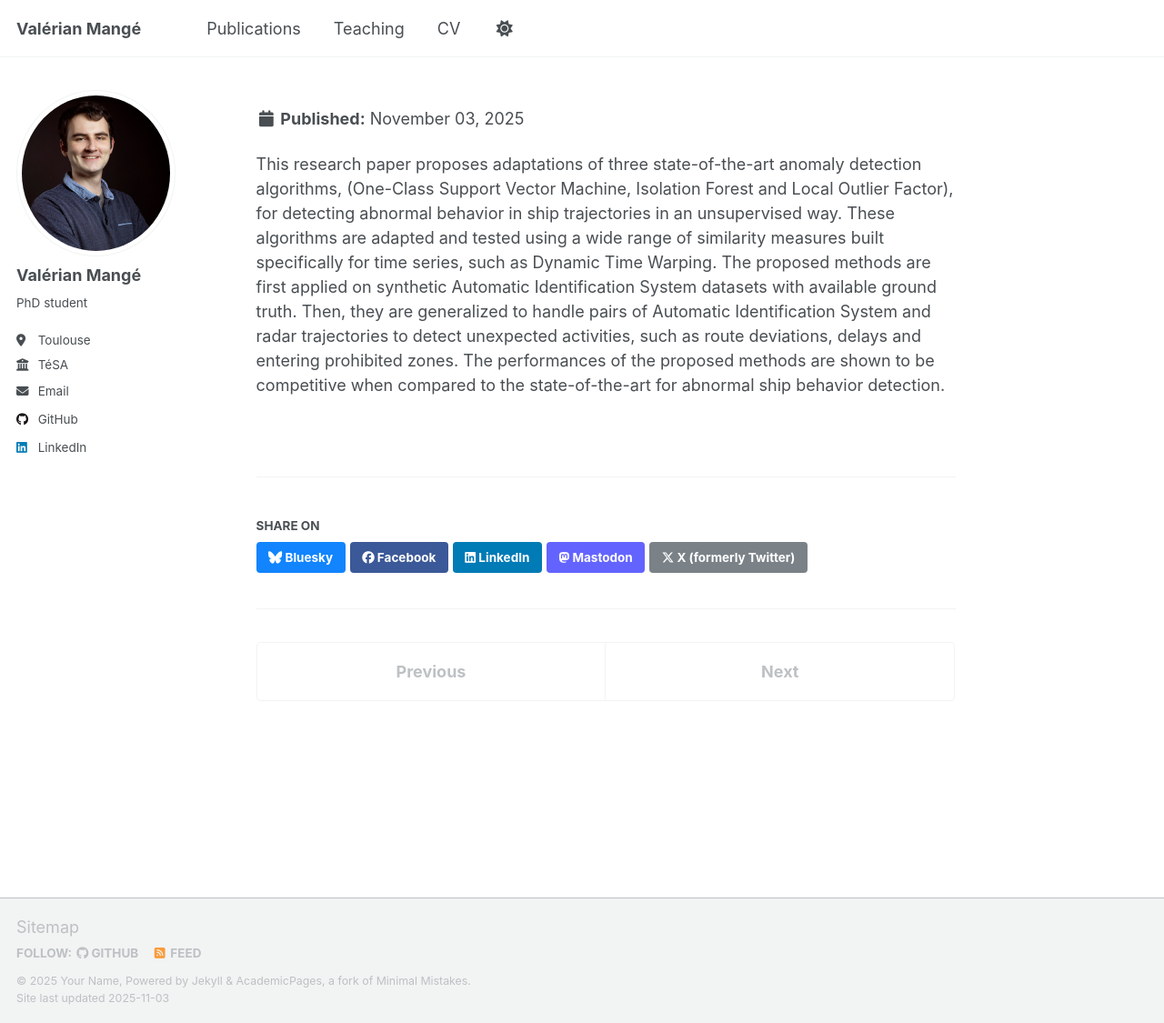
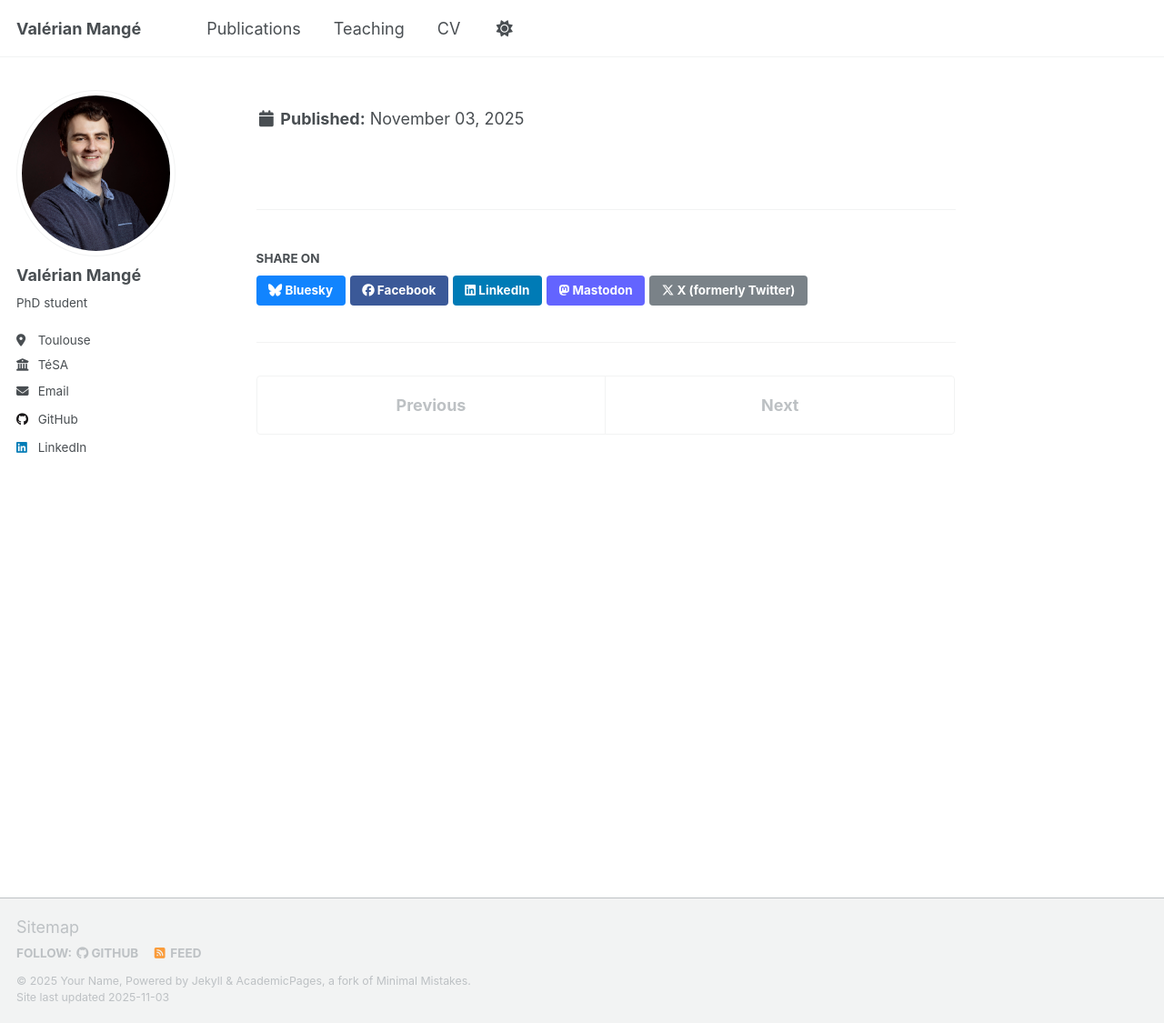
Before and after one commit to ValMang/ValMang.github.io, a Jekyll site: the page built from _publications/2010-10-01-paper-title-number-2.md, in a window 1280 px wide and 1125 px high. Shown: the whole window at 91% size. Built offline with Jekyll 4.4.1, drawn with Linux system fonts in a browser that asks for light colours; a script that is not in the unit is left out.

Commit message:
Update 2010-10-01-paper-title-number-2.md

```diff
--- a/_publications/2010-10-01-paper-title-number-2.md
+++ b/_publications/2010-10-01-paper-title-number-2.md
@@ -5,8 +5,5 @@ category: manuscripts
 permalink: /publication/2010-10-01-paper-title-number-2
 excerpt: 'Valérian Mangé, Jean-Yves Tourneret, François Vincent, Fábio Manzoni Vieira'
 date: 2025-10-30
-venue: 'Engineering Applications of Artificial Intelligence'
-paperurl: 'https://www.tesa.prd.fr/documents/26/elsarticle-template-num_proof.pdf'
-citation: 'V. Mangé, J.-Y. Tourneret, F. Vincent, F. Manzoni Vieira, "Procédé d'association de données de trajectoires issues de capteurs", 2025'
+citation: 'V. Mangé, J.-Y. Tourneret, F. Vincent, F. Manzoni Vieira, "Proc\'ed\'e d'association de donn\'ees de trajectoires issues de capteurs", 2025'
 ---
-This research paper proposes adaptations of three state-of-the-art anomaly detection algorithms, (One-Class Support Vector Machine, Isolation Forest and Local Outlier Factor), for detecting abnormal behavior in ship trajectories in an unsupervised way. These algorithms are adapted and tested using a wide range of similarity measures built specifically for time series, such as Dynamic Time Warping. The proposed methods are first applied on synthetic Automatic Identification System datasets with available ground truth. Then, they are generalized to handle pairs of Automatic Identification System and radar trajectories to detect unexpected activities, such as route deviations, delays and entering prohibited zones. The performances of the proposed methods are shown to be competitive when compared to the state-of-the-art for abnormal ship behavior detection.
```
